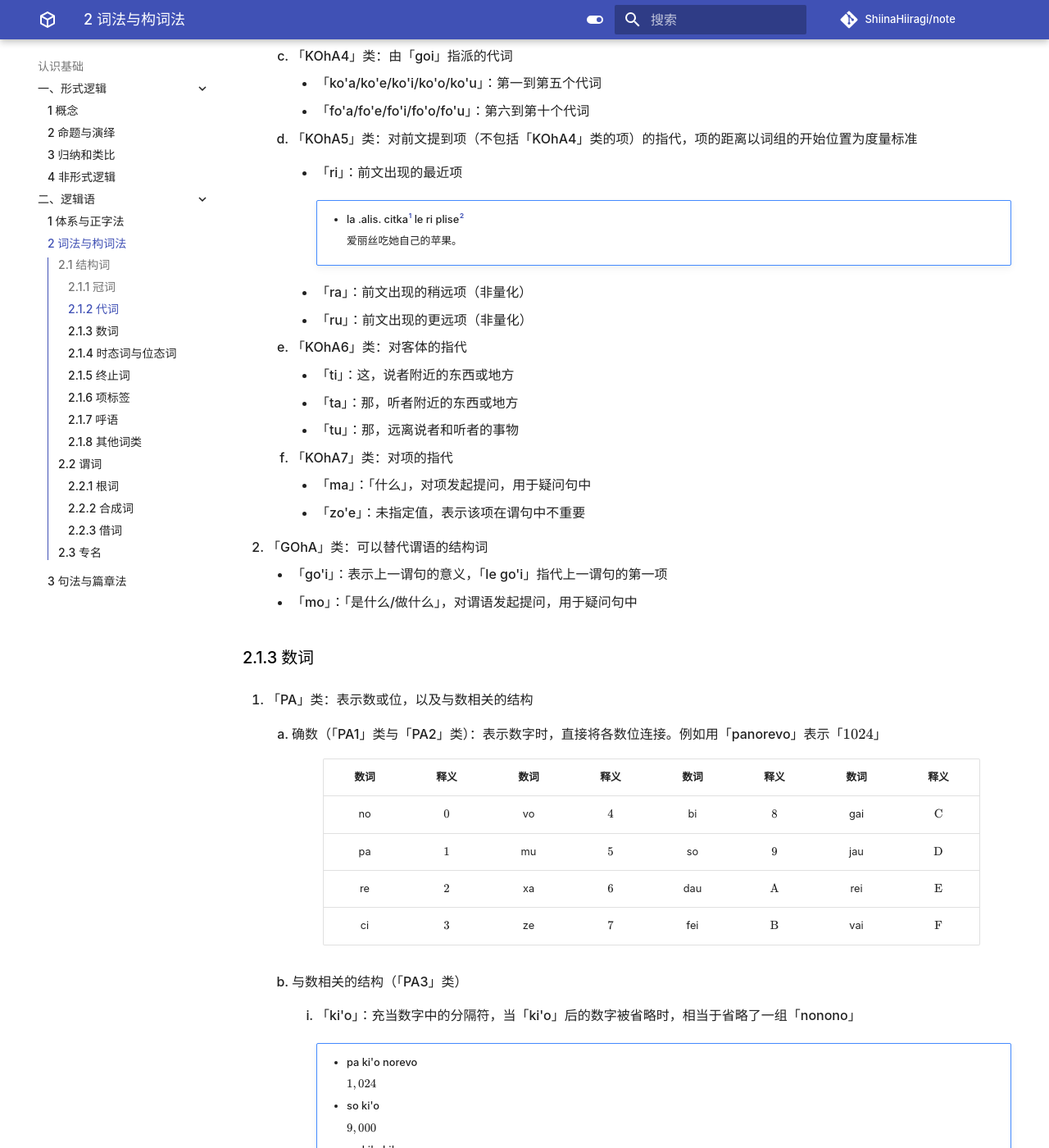
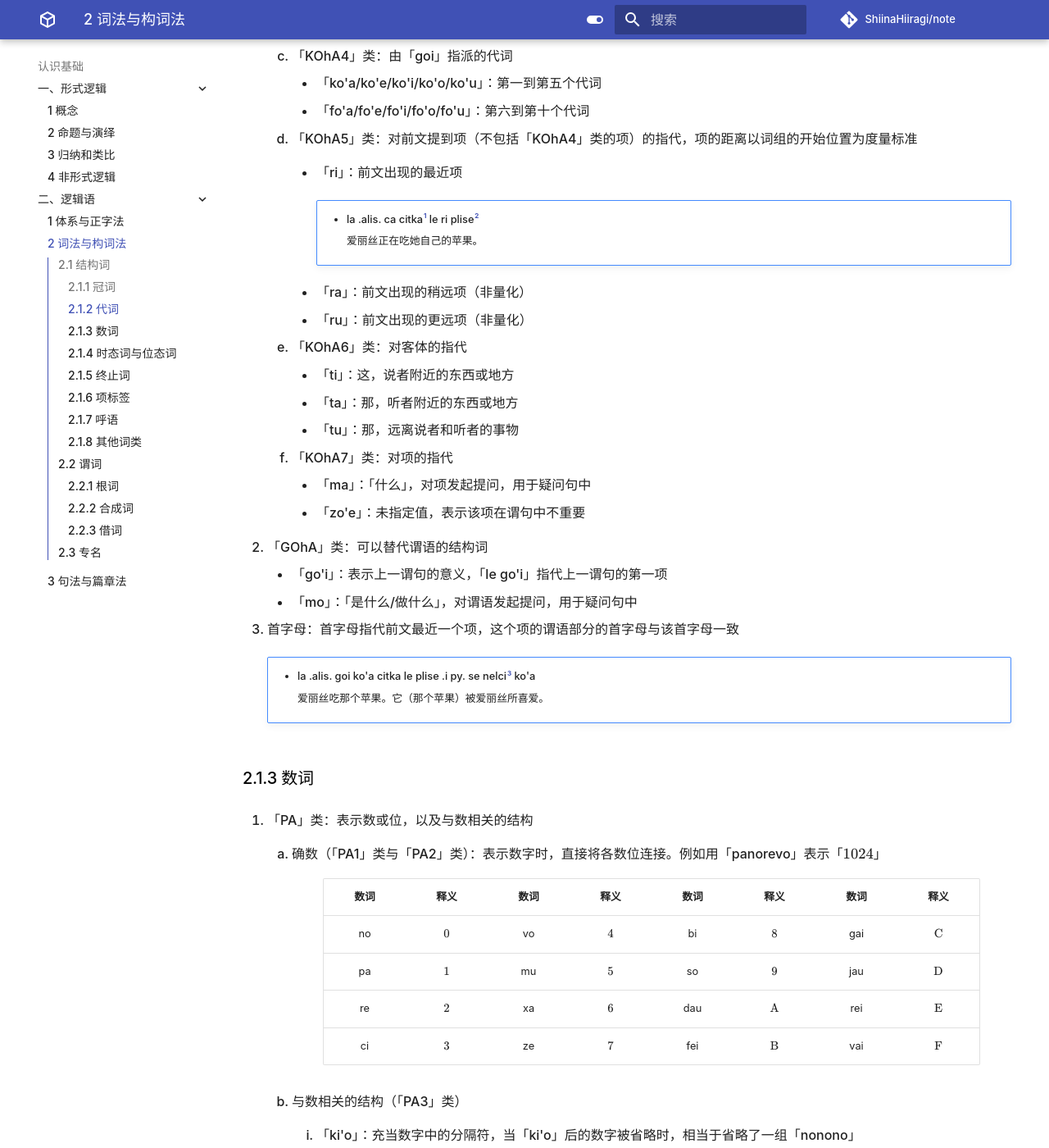
Before and after one commit to ShiinaHiiragi/note, an MkDocs documentation site: the page built from docs/cogn/jbo/lex.md, in a window 1280 px wide and 1400 px high, scrolled down 1361 px. Shown: the whole window at 82% size. Built offline with MkDocs 1.6.1 and Material for MkDocs 9.7.7, drawn with Linux system fonts in a browser that asks for light colours; comment, search, counter and statistics services are not loaded; some of the changed text lies outside the part shown.

Commit message:
add word

```diff
--- a/docs/cogn/jbo/lex.md
+++ b/docs/cogn/jbo/lex.md
@@ -42,9 +42,9 @@
         - 「ri」：前文出现的最近项
 
             !!! note ""
-                - la .alis. citka[^1] le ri plise[^2]
+                - la .alis. ca citka[^1] le ri plise[^2]
 
-                    爱丽丝吃她自己的苹果。
+                    爱丽丝正在吃她自己的苹果。
 
         - 「ra」：前文出现的稍远项（非量化）
         - 「ru」：前文出现的更远项（非量化）
@@ -60,6 +60,12 @@
 2. 「GOhA」类：可以替代谓语的结构词
     - 「go'i」：表示上一谓句的意义，「le go'i」指代上一谓句的第一项
     - 「mo」：「是什么/做什么」，对谓语发起提问，用于疑问句中
+3. 首字母：首字母指代前文最近一个项，这个项的谓语部分的首字母与该首字母一致
+
+    !!! note ""
+        - la .alis. goi ko'a citka le plise .i py. se nelci[^3] ko'a
+
+            爱丽丝吃那个苹果。它（那个苹果）被爱丽丝所喜爱。
 
 ### 2.1.3 数词
 1. 「PA」类：表示数或位，以及与数相关的结构
@@ -220,7 +226,7 @@
 
             - vaku mi citka le plise
 
-                我在那里吃苹果。
+                我在那里吃那个苹果。
 
     2. 「FAhA」类：表示位置关系。通常可以放在「VA」类前，也可以直接后接一项
         - 「bu'u」：就在……的位置
```
Also changed, not shown: other parts of docs/cogn/jbo/lex.md (+11 -17 lines), docs/cogn/jbo/syntax.md (+17 -18 lines).
